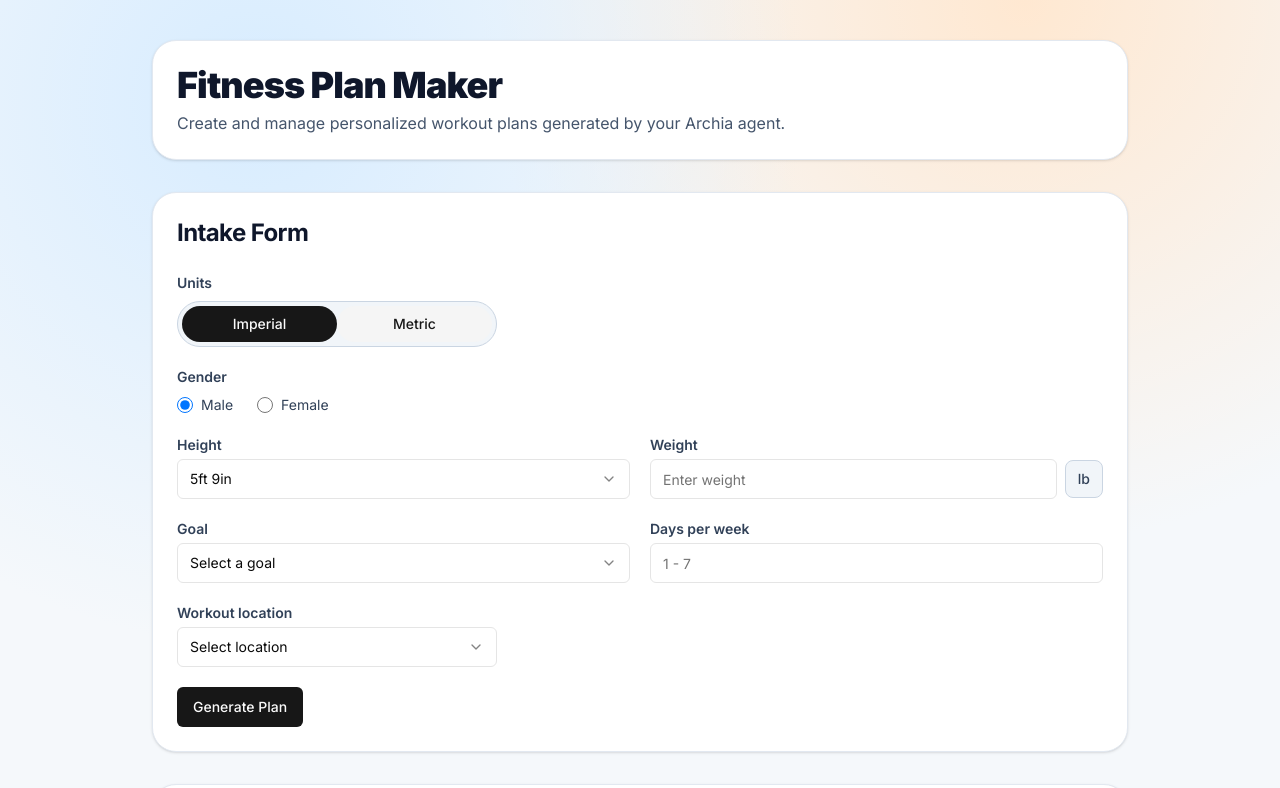
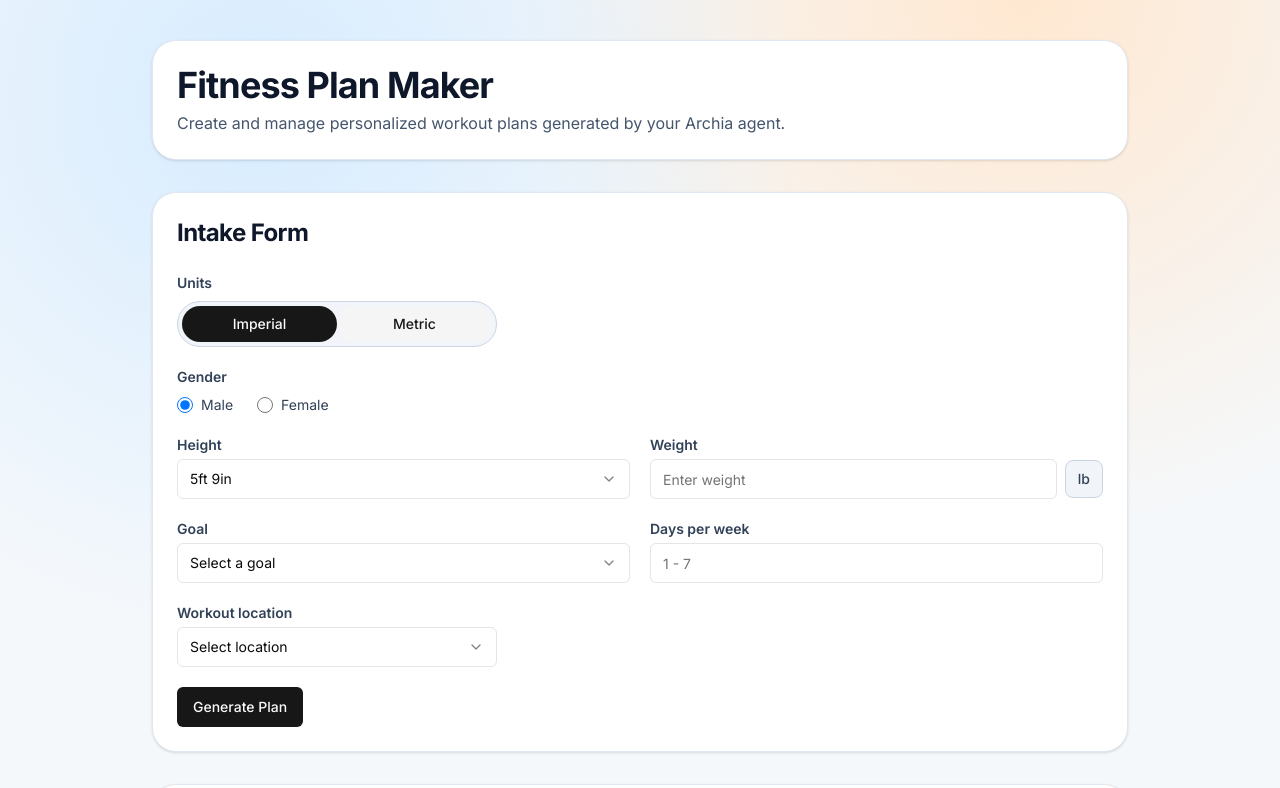
Before and after one commit to JCupp35/Fitness_App, a React (Vite) app: page / in a window 1280 px wide. Shown: the top 788 px of the page. Built offline with nearby package versions, Linux system fonts and the light colour scheme.

Commit message:
Adjust hero title weight for improved readability
- Reduce Fitness Plan Maker heading from font-black to font-bold
- Keep hierarchy while avoiding an overly heavy top title

```diff
--- a/src/App.tsx
+++ b/src/App.tsx
@@ -272,7 +272,7 @@ function App() {
     <main className="mx-auto min-h-screen w-full max-w-5xl px-4 py-10 sm:px-6">
       <Card className="mb-8 rounded-3xl border-slate-200 bg-white">
         <CardHeader>
-          <CardTitle className="text-3xl font-black tracking-tight text-slate-900 sm:text-4xl">
+          <CardTitle className="text-3xl font-bold tracking-tight text-slate-900 sm:text-4xl">
             Fitness Plan Maker
           </CardTitle>
           <CardDescription className="max-w-2xl text-sm text-slate-600 sm:text-base">
```
